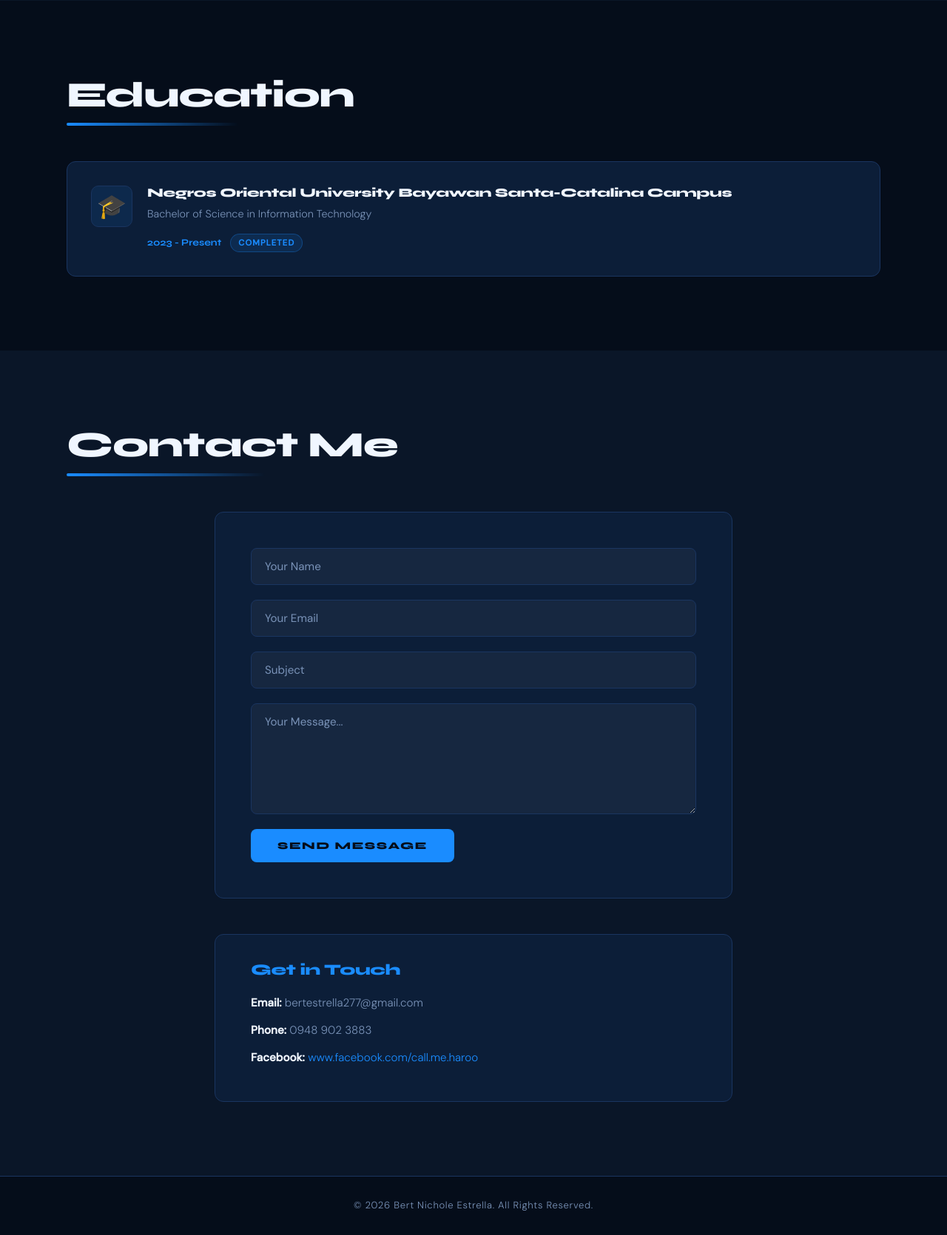
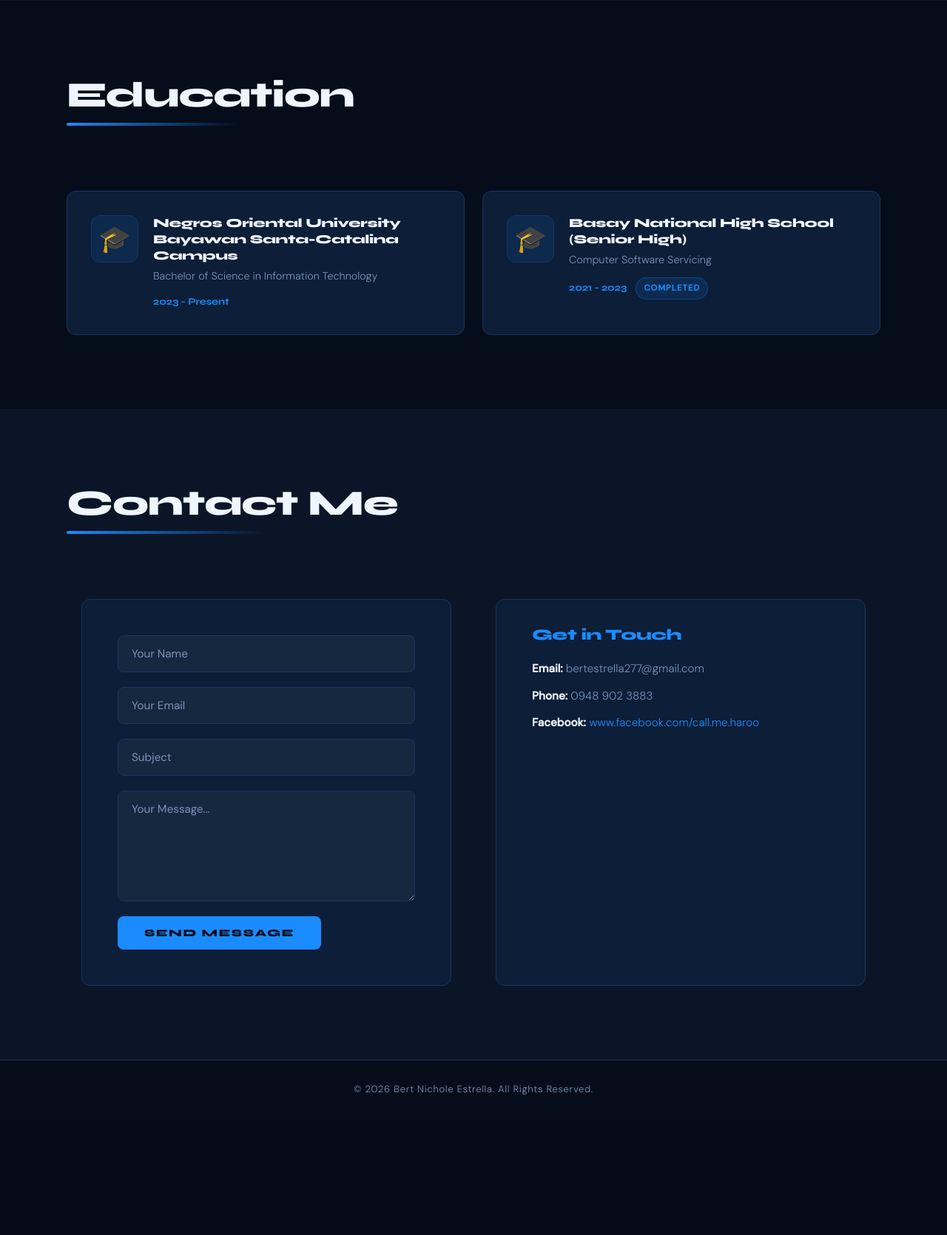
Before and after one commit to HaRoo-debugger/bert-repository, a Django app: page / in a window 1280 px wide. Shown: the part 2570-4240 px from the top of the page at 74% size. After the commit the page ends 4050 px from the top, so only its background shows below. Run offline with Django 5.2, Linux system fonts and the light colour scheme; data comes from the database, SQL or seed files in the repository.

Commit message:
Update CSS and HTML

```diff
--- a/bert_app/static/css/stylee.css
+++ b/bert_app/static/css/stylee.css
@@ -195,6 +195,13 @@ h1, h2, h3 {
     var(--navy);
 }
 
+.text-content {
+  display: flex;
+  flex-direction: column; /* Stack name on top, tagline on bottom */
+  justify-content: center;
+  text-align: left; /* Keeps text aligned to the left side */
+}
+
 .home .container {
   display: grid;
   grid-template-columns: 1fr auto;
@@ -389,6 +396,7 @@ h1, h2, h3 {
 /* ==========================================================
    EDUCATION SECTION
    ========================================================== */
+
 .education {
   background: var(--navy);
 }
@@ -397,8 +405,10 @@ h1, h2, h3 {
   display: grid;
   grid-template-columns: repeat(auto-fit, minmax(280px, 1fr));
   gap: 24px;
+  margin-top: 40px;   /* added nice spacing from title */
 }
 
+/* ===================== SINGLE CARD ===================== */
 .education-card {
   background: var(--card-bg);
   border: 1px solid var(--border);
@@ -408,6 +418,7 @@ h1, h2, h3 {
   gap: 20px;
   align-items: flex-start;
   transition: var(--transition);
+  height: 100%;                    /* makes all cards same height */
 }
 
 .education-card:hover {
@@ -416,41 +427,52 @@ h1, h2, h3 {
   box-shadow: 0 12px 40px rgba(26,140,255,0.15);
 }
 
+/* Icon */
 .placeholder-icon {
-  font-size: 2rem;
+  font-size: 2.2rem;
   line-height: 1;
   background: rgba(26,140,255,0.1);
   border: 1px solid var(--border);
-  border-radius: 10px;
-  width: 56px;
-  height: 56px;
+  border-radius: 12px;
+  width: 64px;
+  height: 64px;
   display: flex;
   align-items: center;
   justify-content: center;
   flex-shrink: 0;
+  color: var(--blue);
+}
+
+/* Content Area */
+.card-content {
+  flex: 1;
+  min-width: 0;
 }
 
 .card-title {
   font-size: 1.05rem;
   color: var(--white);
-  margin-bottom: 6px;
+  margin: 0 0 6px 0;
+  line-height: 1.3;
 }
 
 .card-course {
   font-size: 0.9rem;
   color: var(--muted);
   margin-bottom: 14px;
+  line-height: 1.4;
 }
 
 .card-meta {
   display: flex;
   align-items: center;
   gap: 12px;
+  flex-wrap: wrap;
 }
 
 .card-year {
   font-family: var(--font-head);
-  font-size: 0.8rem;
+  font-size: 0.82rem;
   color: var(--blue);
   font-weight: 700;
 }
@@ -463,8 +485,150 @@ h1, h2, h3 {
   background: rgba(26,140,255,0.12);
   color: var(--blue);
   border: 1px solid rgba(26,140,255,0.3);
-  padding: 2px 10px;
+  padding: 4px 10px;
   border-radius: 999px;
+  white-space: nowrap;
+}
+
+/* Content Area */
+.card-content {
+  flex: 1;
+  min-width: 0;
+}
+
+.card-title {
+  font-size: 1.05rem;
+  color: var(--white);
+  margin: 0 0 6px 0;
+  line-height: 1.3;
+}
+
+.card-course {
+  font-size: 0.9rem;
+  color: var(--muted);
+  margin-bottom: 14px;
+  line-height: 1.4;
+}
+
+.card-meta {
+  display: flex;
+  align-items: center;
+  gap: 12px;
+  flex-wrap: wrap;
+}
+
+.card-year {
+  font-family: var(--font-head);
+  font-size: 0.82rem;
+  color: var(--blue);
+  font-weight: 700;
+}
+
+.card-badge {
+  font-size: 0.7rem;
+  font-weight: 600;
+  text-transform: uppercase;
+  letter-spacing: 0.1em;
+  background: rgba(26,140,255,0.12);
+  color: var(--blue);
+  border: 1px solid rgba(26,140,255,0.3);
+  padding: 4px 10px;
+  border-radius: 999px;
+  white-space: nowrap;
+}
+
+/* Content Area */
+.card-content {
+  flex: 1;
+  min-width: 0;
+}
+
+.card-title {
+  font-size: 1.05rem;
+  color: var(--white);
+  margin: 0 0 6px 0;
+  line-height: 1.3;
+}
+
+.card-course {
+  font-size: 0.9rem;
+  color: var(--muted);
+  margin-bottom: 14px;
+  line-height: 1.4;
+}
+
+.card-meta {
+  display: flex;
+  align-items: center;
+  gap: 12px;
+  flex-wrap: wrap;
+}
+
+.card-year {
+  font-family: var(--font-head);
+  font-size: 0.82rem;
+  color: var(--blue);
+  font-weight: 700;
+}
+
+.card-badge {
+  font-size: 0.7rem;
+  font-weight: 600;
+  text-transform: uppercase;
+  letter-spacing: 0.1em;
+  background: rgba(26,140,255,0.12);
+  color: var(--blue);
+  border: 1px solid rgba(26,140,255,0.3);
+  padding: 4px 10px;
+  border-radius: 999px;
+  white-space: nowrap;
+}
+
+/* Content Area */
+.card-content {
+  flex: 1;
+  min-width: 0;
+}
+
+.card-title {
+  font-size: 1.05rem;
+  color: var(--white);
+  margin: 0 0 6px 0;
+  line-height: 1.3;
+}
+
+.card-course {
+  font-size: 0.9rem;
+  color: var(--muted);
+  margin-bottom: 14px;
+  line-height: 1.4;
+}
+
+.card-meta {
+  display: flex;
+  align-items: center;
+  gap: 12px;
+  flex-wrap: wrap;
+}
+
+.card-year {
+  font-family: var(--font-head);
+  font-size: 0.82rem;
+  color: var(--blue);
+  font-weight: 700;
+}
+
+.card-badge {
+  font-size: 0.7rem;
+  font-weight: 600;
+  text-transform: uppercase;
+  letter-spacing: 0.1em;
+  background: rgba(26,140,255,0.12);
+  color: var(--blue);
+  border: 1px solid rgba(26,140,255,0.3);
+  padding: 4px 10px;
+  border-radius: 999px;
+  white-space: nowrap;
 }
 
 /* ==========================================================
@@ -474,9 +638,19 @@ h1, h2, h3 {
   background: var(--navy-mid);
 }
 
+.contact-container {
+  display: grid;
+  grid-template-columns: 1fr 1fr;   /* Form | Info */
+  gap: 60px;
+  max-width: 1200px;
+  margin: 40px auto 0;
+  padding: 0 20px;
+}
+
+/* FORM - Left Side */
 .contact-form-wrapper {
-  max-width: 700px;
-  margin: 0 auto 48px;
+  max-width: 100% !important;
+  margin: 0 !important;
 }
 
 .contact-form {
@@ -487,8 +661,40 @@ h1, h2, h3 {
   display: flex;
   flex-direction: column;
   gap: 20px;
+  height: 100%;
 }
 
+/* INFO - Right Side */
+.contact-info-wrapper {
+  max-width: 100% !important;
+  margin: 0 !important;
+}
+
+.contact-info {
+  background: var(--card-bg);
+  border: 1px solid var(--border);
+  border-radius: var(--radius);
+  padding: 36px 48px;
+  height: 100%;
+}
+
+.contact-info h3 {
+  font-size: 1.3rem;
+  margin-bottom: 20px;
+  color: var(--blue);
+}
+
+.contact-info p {
+  color: var(--muted);
+  margin-bottom: 10px;
+  font-size: 0.95rem;
+}
+
+.contact-info strong {
+  color: var(--white);
+}
+
+/* Form Fields */
 .form-group input,
 .form-group textarea,
 .form-group select {
@@ -542,33 +748,12 @@ h1, h2, h3 {
   transform: translateY(-2px);
 }
 
-/* CONTACT INFO */
-.contact-info-wrapper {
-  max-width: 700px;
-  margin: 0 auto;
-}
-
-.contact-info {
-  background: var(--card-bg);
-  border: 1px solid var(--border);
-  border-radius: var(--radius);
-  padding: 36px 48px;
-}
-
-.contact-info h3 {
-  font-size: 1.3rem;
-  margin-bottom: 20px;
-  color: var(--blue);
-}
-
-.contact-info p {
-  color: var(--muted);
-  margin-bottom: 10px;
-  font-size: 0.95rem;
-}
-
-.contact-info strong {
-  color: var(--white);
+/* Stack on smaller screens */
+@media (max-width: 992px) {
+  .contact-container {
+    grid-template-columns: 1fr;   /* Form on top, Info below */
+    gap: 40px;
+  }
 }
 
 /* ==========================================================
--- a/bert_app/templates/index.html
+++ b/bert_app/templates/index.html
@@ -52,8 +52,11 @@
   <!-- HOME -->
   <section id="home" class="section home">
     <div class="container">
+      <div class="text-content">
         <h1>{{ profile.name }}</h1>
         <p class="tagline">{{ profile.tagline }}</p>
+      </div>
+
       <img src="{{ profile.profile_image.url }}" class="profile-img">
     </div>
   </section>
@@ -131,26 +134,37 @@
     <h2>Education</h2>
 
     <div class="education-cards">
+
       {% for edu in education %}
         <div class="education-card">
-          <div class="card-image">
-              <!-- Placeholder or icon (you can replace with real images later) -->
           <div class="placeholder-icon">🎓</div>
-          </div>
 
           <div class="card-content">
             <h3 class="card-title">{{ edu.school }}</h3>
             <p class="card-course">{{ edu.course }}</p>
             <div class="card-meta">
               <span class="card-year">{{ edu.year }}</span>
-              <!-- Optional: add a badge or "completed" style -->
+              {% if edu.completed %}
+                <span class="card-badge">Completed</span>
+              {% endif %}
+            </div>
+          </div>
+        </div>
+      {% endfor %}
+
+      <!-- Example: Basay National High School (same design) -->
+      <div class="education-card">
+        <div class="placeholder-icon">🎓</div>
+
+        <div class="card-content">
+          <h3 class="card-title">Basay National High School (Senior High)</h3>
+          <p class="card-course">Computer Software Servicing</p>
+          <div class="card-meta">
+            <span class="card-year">2021 - 2023</span>
             <span class="card-badge">Completed</span>
           </div>
         </div>
       </div>
-      {% empty %}
-        <p style="text-align: center; color: #888;">No education entries added yet.</p>
-      {% endfor %}
     </div>
   </div>
 </section>
@@ -158,7 +172,6 @@
 <!-- CONTACT -->
 <section id="contact" class="section contact">
   <div class="container">
-
     <h2>Contact Me</h2>
 
     {% if messages %}
@@ -168,6 +181,8 @@
         </div>
       {% endfor %}
     {% endif %}
+
+        <div class="contact-container">
 
       <div class="contact-form-wrapper">
         <form method="post" class="contact-form">
@@ -186,11 +201,14 @@
           <p><strong>Email:</strong> {{ contact.email }}</p>
           <p><strong>Phone:</strong> {{ contact.phone }}</p>
           <p><strong>Facebook:</strong>
-          <a href="{{ contact.facebook }}" target="_blank" el="noopener noreferrer">
-            {{ contact.facebook }}</a></p>
+            <a href="{{ contact.facebook }}" target="_blank" rel="noopener noreferrer">
+              {{ contact.facebook }}
+            </a>
+          </p>
         </div>
       </div>
 
+    </div>
   </div>
 </section>
 
```
Lines whose indentation alone changed are shown as unchanged.
